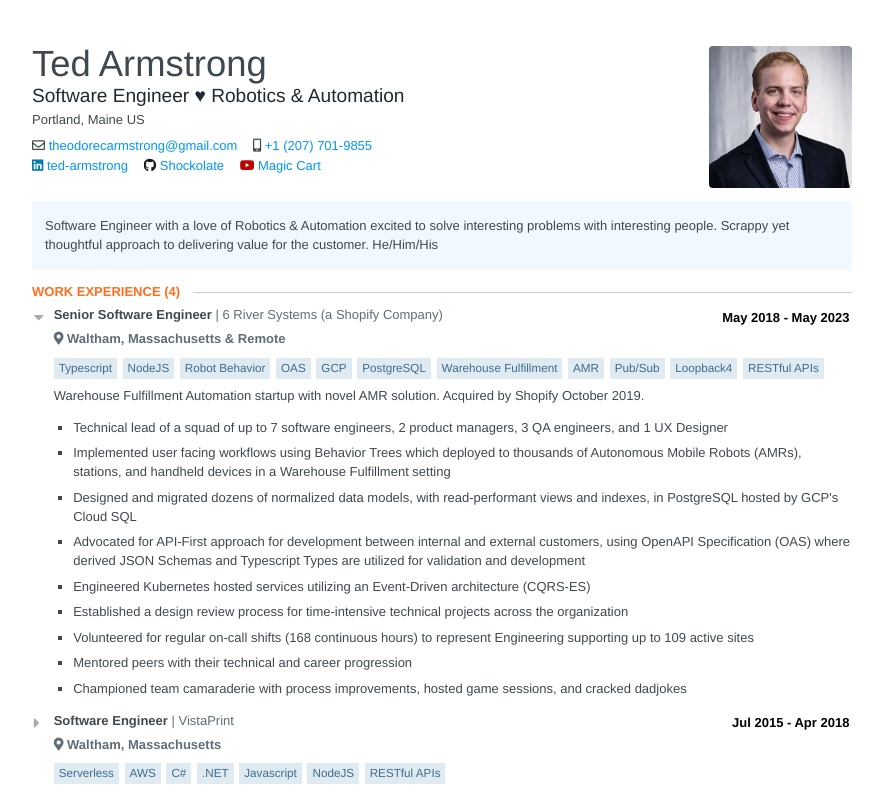
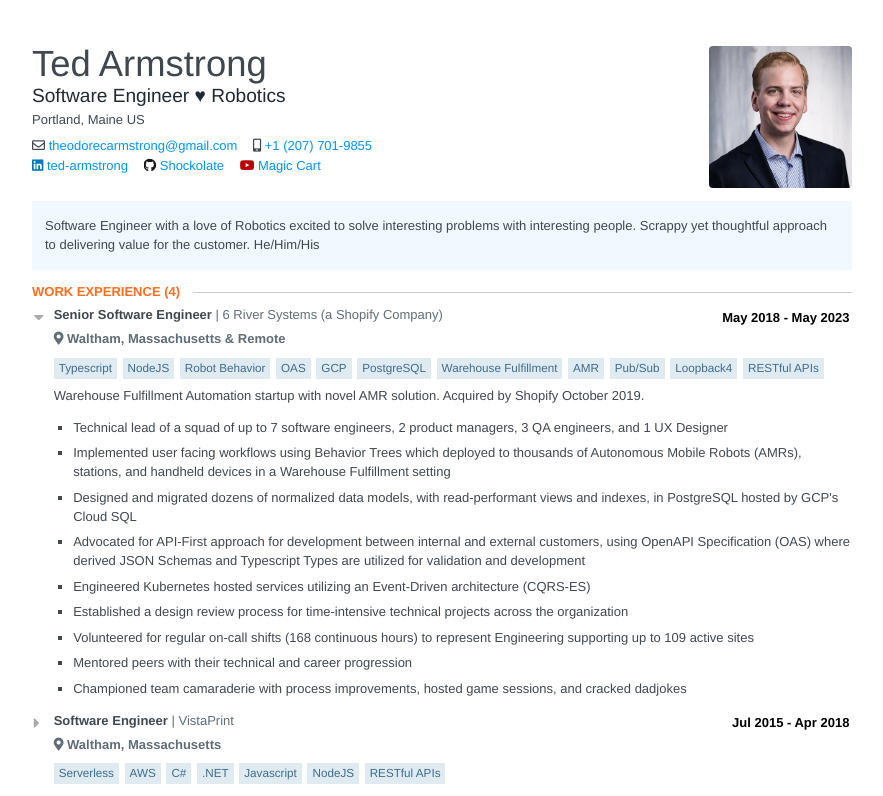
Before and after one commit to Shockolate/resume, a website: page docs/index.html in a window 1280 px wide. Shown: the top 796 px of the page, without its empty margins (198-1081 px from the left). Drawn offline with Linux system fonts and the light colour scheme.

Commit message:
fix: update header

```diff
--- a/docs/index.html
+++ b/docs/index.html
@@ -867,7 +867,7 @@ blockquote {
     		<img class="image" src="assets/headshot.png" alt="Ted Armstrong" />
     		<div class="middle">
     			<h1 class="name">Ted Armstrong</h1>
-    			<h2 class="label">Software Engineer ♥ Robotics &amp; Automation</h2>
+    			<h2 class="label">Software Engineer ♥ Robotics</h2>
     		</div>
 
     		<span class="location">
@@ -918,7 +918,7 @@ blockquote {
 
     	<section class="section">
     		<section class="main-summary">
-    			<div><p>Software Engineer with a love of Robotics & Automation excited to solve interesting problems with interesting people. Scrappy yet thoughtful approach to delivering value for the customer. He/Him/His</p></div>
+    			<div><p>Software Engineer with a love of Robotics excited to solve interesting problems with interesting people. Scrappy yet thoughtful approach to delivering value for the customer. He/Him/His</p></div>
     		</section>
     	</section>
 
```
